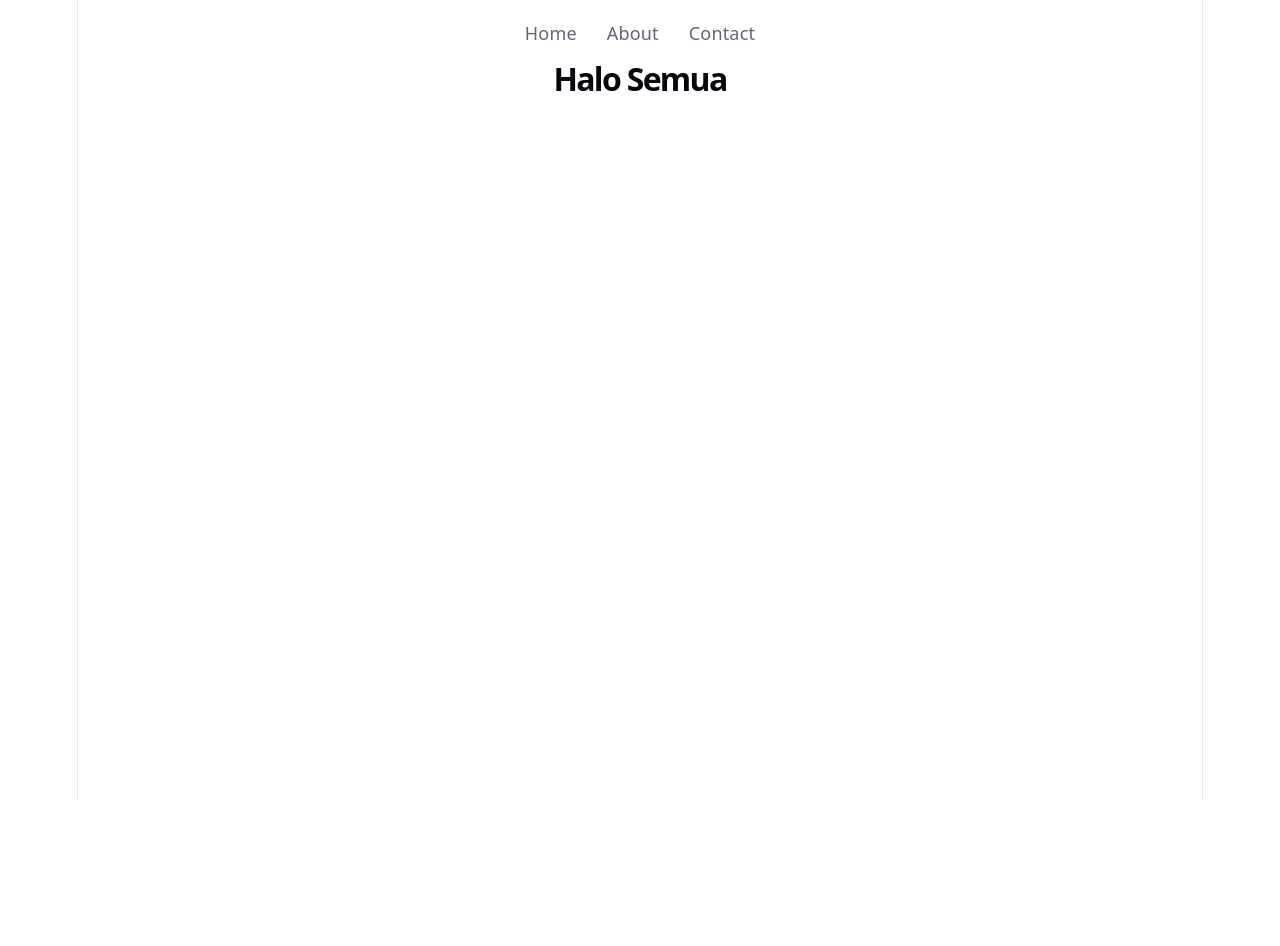
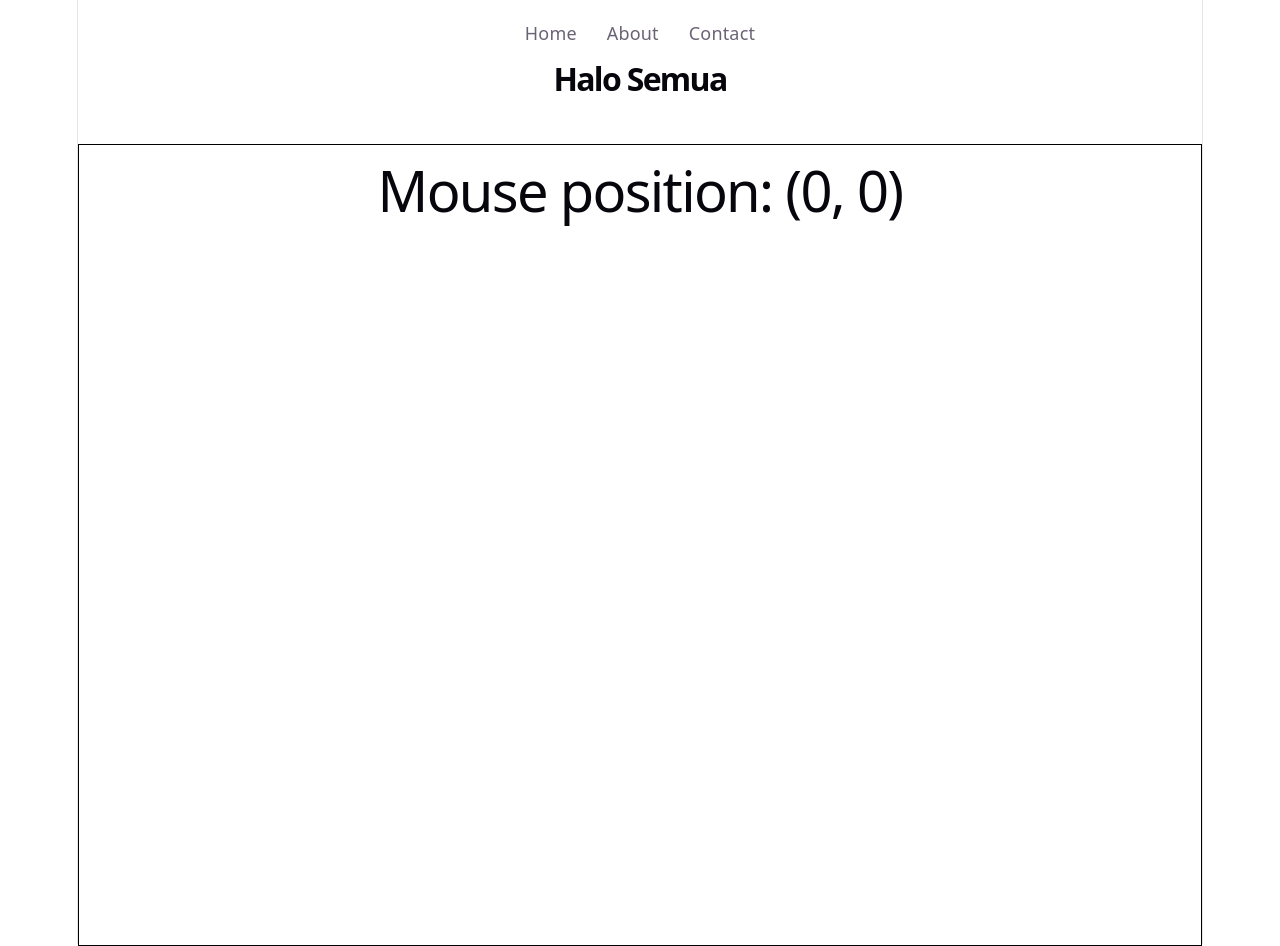
Before and after one commit to Rizbar/my-vite, a React (Vite) app: page / in a window 1280 px wide. Before the commit the page ends 800 px from the top, so only its background shows below. Built offline with nearby package versions, Linux system fonts and the light colour scheme.

Commit message:
PR 29 bagian 3

```diff
--- a/src/App.jsx
+++ b/src/App.jsx
@@ -1,9 +1,11 @@
 import PR29_2 from './PR29_2.jsx';
+import PR29_3 from './PR29_3.jsx';
 
 function App() {
   return (
     <div>
       <PR29_2 />
+      <PR29_3 />
     </div>
   );
 }
--- /dev/null
+++ b/src/PR29_3.jsx
@@ -0,0 +1,31 @@
+import { useState } from 'react';
+
+function MouseTracker({ render }) {
+  const [position, setPosition] = useState({ x: 0, y: 0 });
+
+  const handleMouseMove = (event) => {
+    setPosition({ x: event.clientX, y: event.clientY });
+  };
+
+  return (
+    <div style={{ height: '100%', border: '1px solid black' }} onMouseMove={handleMouseMove}>
+      {render({ position })}
+    </div>
+  );
+}
+
+function PR29_3() {
+  return (
+    <div style={{ height: '100vh' }}>
+      <MouseTracker
+        render={({ position }) => (
+          <h1>
+            Mouse position: ({position.x}, {position.y})
+          </h1>
+        )}
+      />
+    </div>
+  );
+}
+
+export default PR29_3;
```
